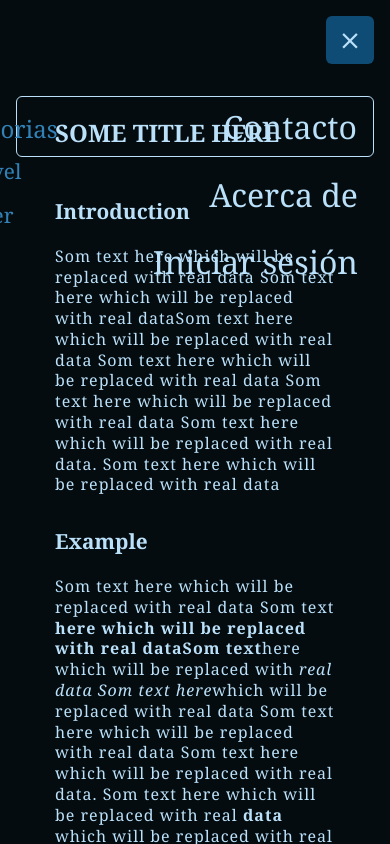
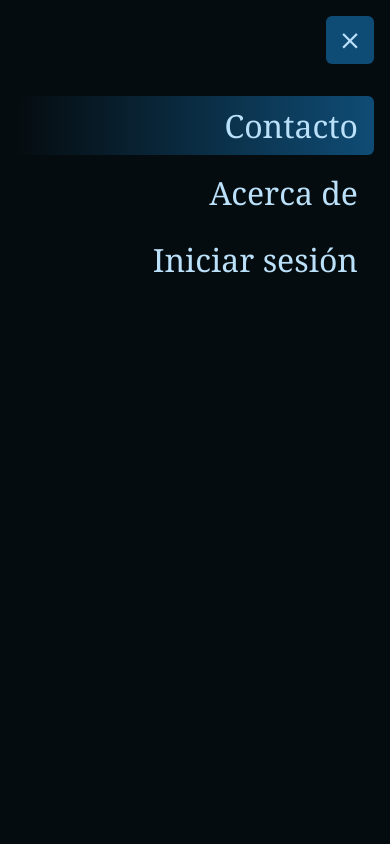
Before and after one commit to MiloJuarez/blog, a React app: page / in a window 390 px wide. Both pictures are taken after a click on the element 350 px from the left and 40 px from the top of the page. Shown: the top 844 px of the page. Built offline with nearby package versions, Linux system fonts and the light colour scheme.

Commit message:
Fixed animation and z-index

```diff
--- a/src/components/Header.jsx
+++ b/src/components/Header.jsx
@@ -10,10 +10,12 @@ const Header = () => {
         if (toggleMenu) {
             document.getElementById("MobileMenu").style.animationName =
                 "hideMenu";
+            document.body.classList.remove("disableScroll");
             setTimeout(() => {
                 setToggleMenu(!toggleMenu);
             }, 1000);
         } else {
+            document.body.classList.add("disableScroll");
             setToggleMenu(!toggleMenu);
         }
     };
--- a/src/styles/Header.scss
+++ b/src/styles/Header.scss
@@ -70,7 +70,7 @@
     border: 1px solid vars.$text-color;
 }
 
-@media screen and (max-width: 650px) {
+@media screen and (max-width: 675px) {
     .Menu__icon {
         display: grid;
     }
--- a/src/styles/MobileMenu.scss
+++ b/src/styles/MobileMenu.scss
@@ -1,7 +1,9 @@
 @use "vars";
 
 .MobileMenu {
-    position: absolute;
+    position: fixed;
+    width: 100vw;
+    min-height: 100vh;
     justify-content: flex-end;
     background-color: vars.$primary-color;
     animation-name: showMenu;
@@ -9,6 +11,7 @@
     animation-timing-function: ease-in-out;
     animation-fill-mode: forwards;
     box-sizing: border-box;
+    z-index: 1;
 }
 .MobileMenu__close {
     position: absolute;
@@ -21,6 +24,7 @@
     font-size: vars.$mfs-lg;
     background-color: vars.$secondary-color;
     border-radius: vars.$bradius;
+    z-index: 10;
 }
 .MobileMenu__items {
     list-style: none;
@@ -40,35 +44,30 @@
     border-radius: vars.$bradius;
 }
 .MobileMenu .Menu__item--active a {
-    border: 1px solid vars.$text-color;
+    background: linear-gradient(
+        to left,
+        vars.$secondary-color,
+        vars.$primary-color
+    );
+    color: vars.$text-color;
 }
 @keyframes showMenu {
     from {
-        left: 100vw;
+        right: -100vw;
         top: -100vh;
-        width: 0;
-        height: 0;
     }
     to {
         top: 0;
         right: 0;
-        left: 0;
-        width: 100vw;
-        min-height: 100vh;
     }
 }
 @keyframes hideMenu {
     from {
         top: 0;
         right: 0;
-        left: 0;
-        width: 100vw;
-        min-height: 100vh;
     }
     to {
-        left: 100vw;
+        right: -100vw;
         top: -100vh;
-        width: 0;
-        height: 0;
     }
 }
--- a/src/styles/global.css
+++ b/src/styles/global.css
@@ -8,3 +8,6 @@ body {
     /* font-family: "Times New Roman", Times, serif; */
     box-sizing: border-box;
 }
+body.disableScroll {
+    overflow: hidden;
+}
```
